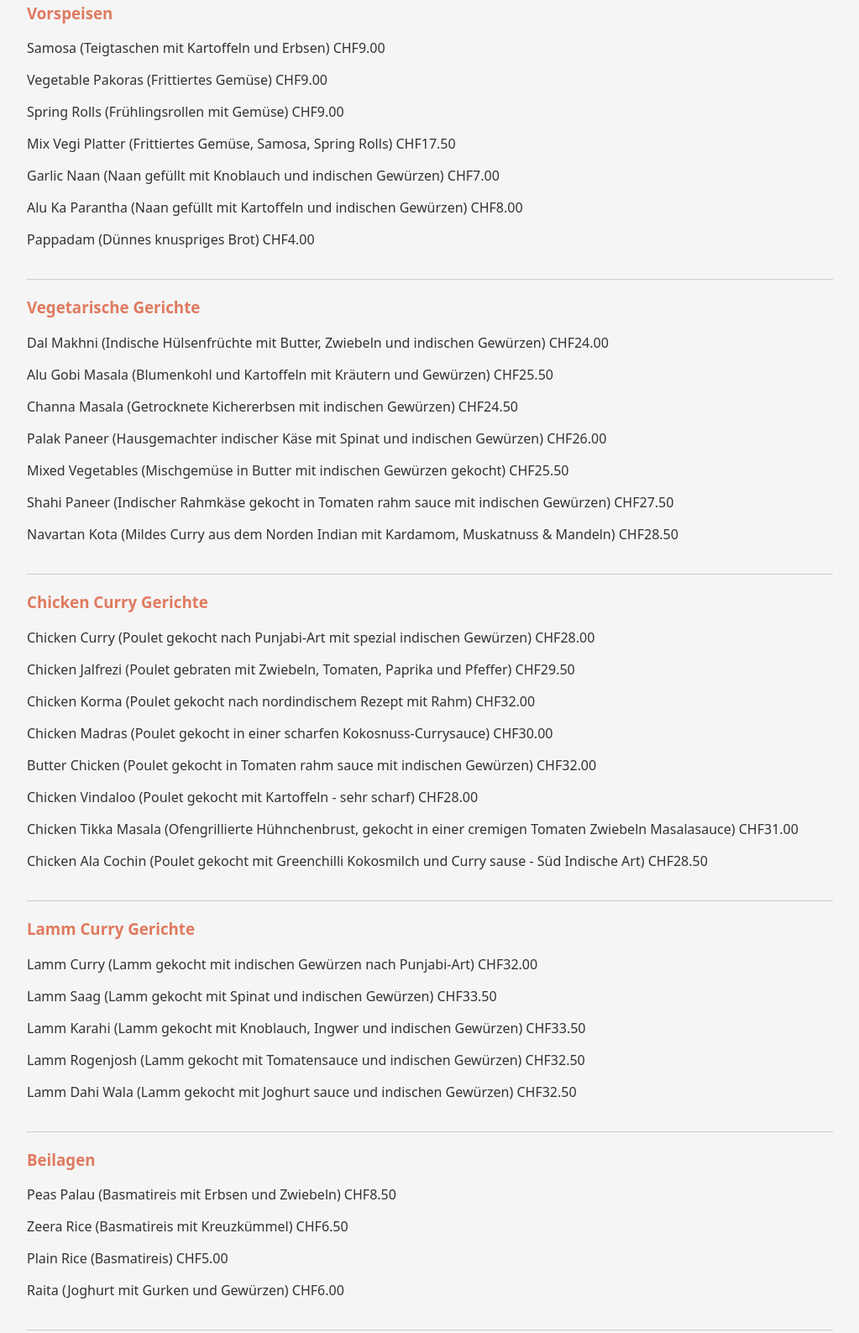
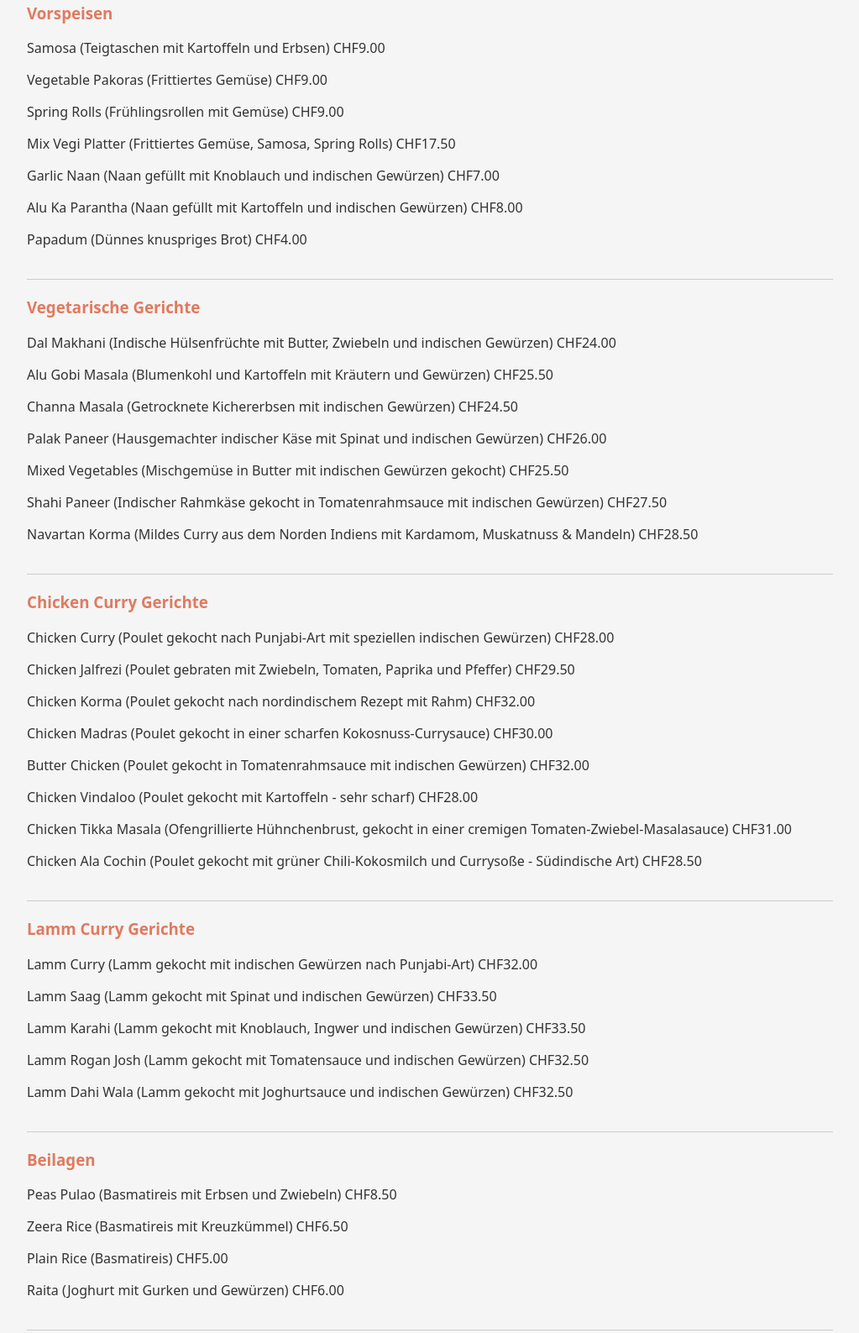
Before and after one commit to jaspalsk7/Pumpkin, a plain HTML site: page index.html in a window 1280 px wide. Shown: the part 1046-2633 px from the top of the page at 84% size, without its empty margins (128-1151 px from the left). Drawn offline with Linux system fonts and the light colour scheme.

Commit message:
Update index.html

```diff
--- a/index.html
+++ b/index.html
@@ -88,40 +88,40 @@
                 <p>Mix Vegi Platter (Frittiertes Gemüse, Samosa, Spring Rolls) CHF17.50</p>
                 <p>Garlic Naan (Naan gefüllt mit Knoblauch und indischen Gewürzen) CHF7.00</p>
                 <p>Alu Ka Parantha (Naan gefüllt mit Kartoffeln und indischen Gewürzen) CHF8.00</p>
-                <p>Pappadam (Dünnes knuspriges Brot) CHF4.00</p>
+                <p>Papadum (Dünnes knuspriges Brot) CHF4.00</p>
             </div>
             <div class="menu-item">
                 <h3>Vegetarische Gerichte</h3>
-                <p>Dal Makhni (Indische Hülsenfrüchte mit Butter, Zwiebeln und indischen Gewürzen) CHF24.00</p>
+                <p>Dal Makhani (Indische Hülsenfrüchte mit Butter, Zwiebeln und indischen Gewürzen) CHF24.00</p>
                 <p>Alu Gobi Masala (Blumenkohl und Kartoffeln mit Kräutern und Gewürzen) CHF25.50</p>
                 <p>Channa Masala (Getrocknete Kichererbsen mit indischen Gewürzen) CHF24.50</p>
                 <p>Palak Paneer (Hausgemachter indischer Käse mit Spinat und indischen Gewürzen) CHF26.00</p>
                 <p>Mixed Vegetables (Mischgemüse in Butter mit indischen Gewürzen gekocht) CHF25.50</p>
-                <p>Shahi Paneer (Indischer Rahmkäse gekocht in Tomaten rahm sauce mit indischen Gewürzen) CHF27.50</p>
-                <p>Navartan Kota (Mildes Curry aus dem Norden Indian mit Kardamom, Muskatnuss & Mandeln) CHF28.50</p>
+                <p>Shahi Paneer (Indischer Rahmkäse gekocht in Tomatenrahmsauce mit indischen Gewürzen) CHF27.50</p>
+                <p>Navartan Korma (Mildes Curry aus dem Norden Indiens mit Kardamom, Muskatnuss & Mandeln) CHF28.50</p>
             </div>
             <div class="menu-item">
                 <h3>Chicken Curry Gerichte</h3>
-                <p>Chicken Curry (Poulet gekocht nach Punjabi-Art mit spezial indischen Gewürzen) CHF28.00</p>
+                <p>Chicken Curry (Poulet gekocht nach Punjabi-Art mit speziellen indischen Gewürzen) CHF28.00</p>
                 <p>Chicken Jalfrezi (Poulet gebraten mit Zwiebeln, Tomaten, Paprika und Pfeffer) CHF29.50</p>
                 <p>Chicken Korma (Poulet gekocht nach nordindischem Rezept mit Rahm) CHF32.00</p>
                 <p>Chicken Madras (Poulet gekocht in einer scharfen Kokosnuss-Currysauce) CHF30.00</p>
-                <p>Butter Chicken (Poulet gekocht in Tomaten rahm sauce mit indischen Gewürzen) CHF32.00</p>
+                <p>Butter Chicken (Poulet gekocht in Tomatenrahmsauce mit indischen Gewürzen) CHF32.00</p>
                 <p>Chicken Vindaloo (Poulet gekocht mit Kartoffeln - sehr scharf) CHF28.00</p>
-                <p>Chicken Tikka Masala (Ofengrillierte Hühnchenbrust, gekocht in einer cremigen Tomaten Zwiebeln Masalasauce) CHF31.00</p>
-                <p>Chicken Ala Cochin (Poulet gekocht mit Greenchilli Kokosmilch und Curry sause - Süd Indische Art) CHF28.50</p>
+                <p>Chicken Tikka Masala (Ofengrillierte Hühnchenbrust, gekocht in einer cremigen Tomaten-Zwiebel-Masalasauce) CHF31.00</p>
+                <p>Chicken Ala Cochin (Poulet gekocht mit grüner Chili-Kokosmilch und Currysoße - Südindische Art) CHF28.50</p>
             </div>
             <div class="menu-item">
                 <h3>Lamm Curry Gerichte</h3>
                 <p>Lamm Curry (Lamm gekocht mit indischen Gewürzen nach Punjabi-Art) CHF32.00</p>
                 <p>Lamm Saag (Lamm gekocht mit Spinat und indischen Gewürzen) CHF33.50</p>
                 <p>Lamm Karahi (Lamm gekocht mit Knoblauch, Ingwer und indischen Gewürzen) CHF33.50</p>
-                <p>Lamm Rogenjosh (Lamm gekocht mit Tomatensauce und indischen Gewürzen) CHF32.50</p>
-                <p>Lamm Dahi Wala (Lamm gekocht mit Joghurt sauce und indischen Gewürzen) CHF32.50</p>
+                <p>Lamm Rogan Josh (Lamm gekocht mit Tomatensauce und indischen Gewürzen) CHF32.50</p>
+                <p>Lamm Dahi Wala (Lamm gekocht mit Joghurtsauce und indischen Gewürzen) CHF32.50</p>
             </div>
             <div class="menu-item">
                 <h3>Beilagen</h3>
-                <p>Peas Palau (Basmatireis mit Erbsen und Zwiebeln) CHF8.50</p>
+                <p>Peas Pulao (Basmatireis mit Erbsen und Zwiebeln) CHF8.50</p>
                 <p>Zeera Rice (Basmatireis mit Kreuzkümmel) CHF6.50</p>
                 <p>Plain Rice (Basmatireis) CHF5.00</p>
                 <p>Raita (Joghurt mit Gurken und Gewürzen) CHF6.00</p>
@@ -141,9 +141,6 @@
             <p>Rufen Sie uns an, um einen Tisch zu reservieren: Telefon: <a href="tel:+41789106938">078 910 69 38</a> oder <a href="tel:+41449550845">044 955 08 45</a></p>
         </div>
     </section>
-    <footer>
-        <p>© 2024 Pumpkin - Indisches Restaurant</p>
-    </footer>
 
     <!-- Smooth scrolling script -->
     <script>
```
